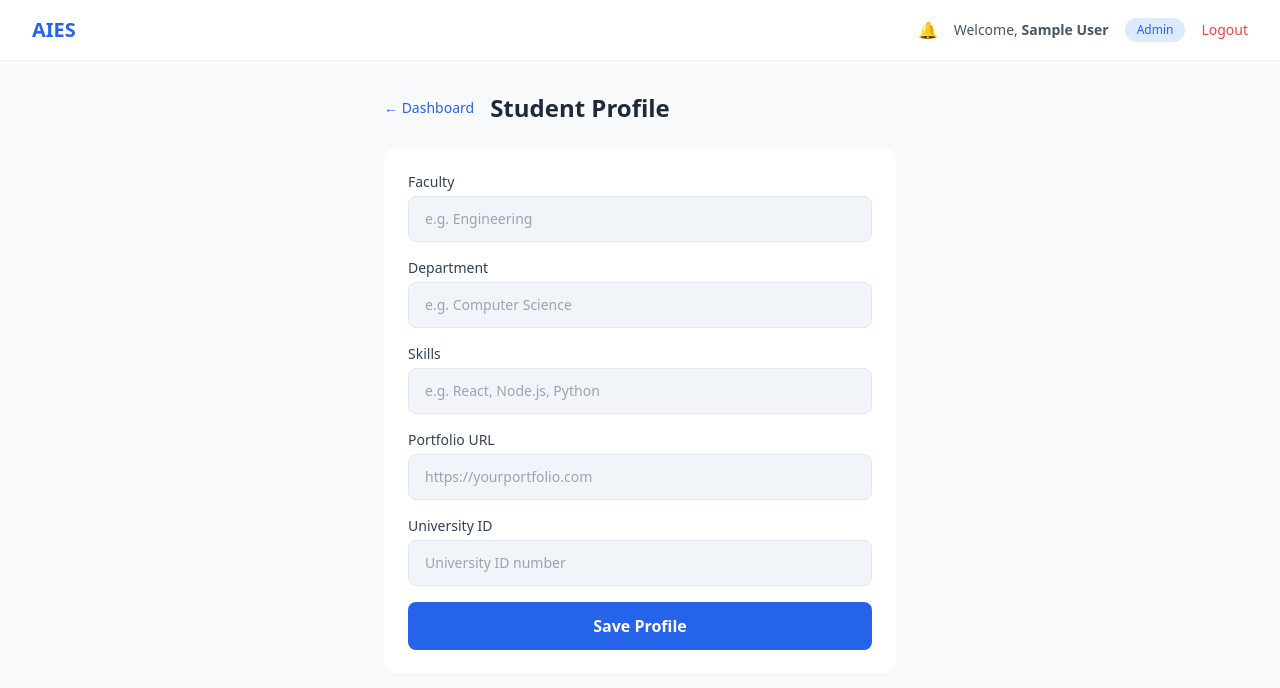
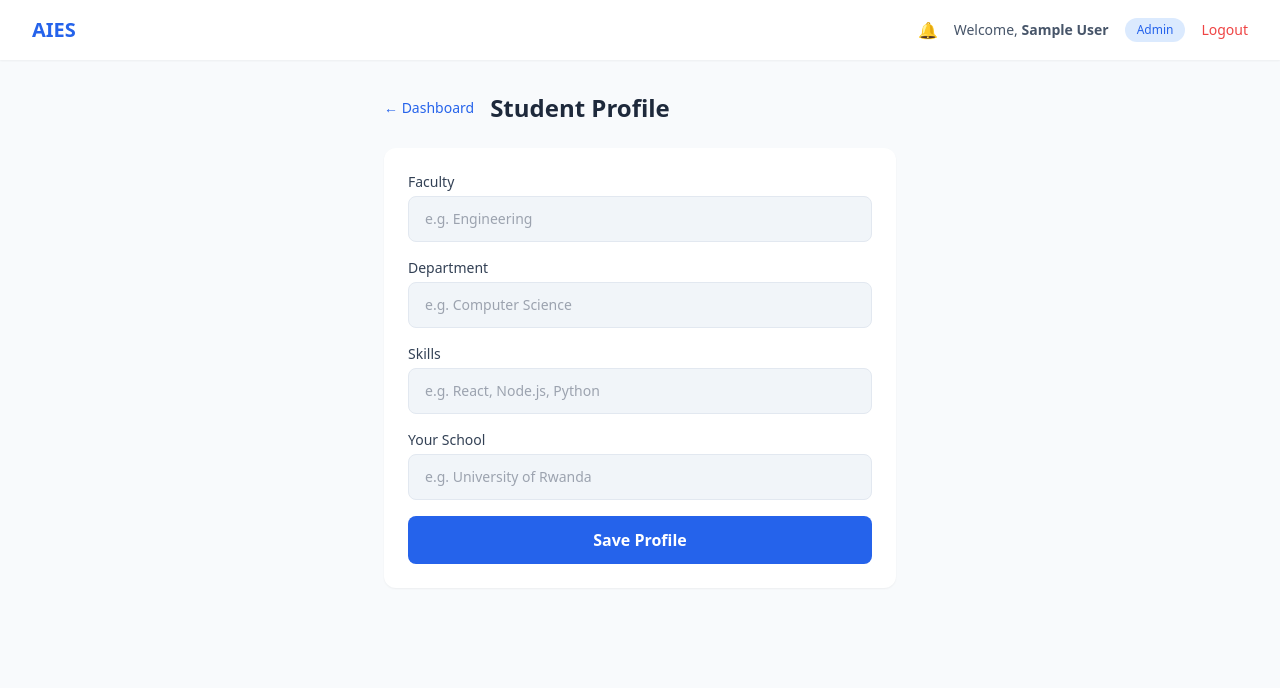
Before and after one commit to kwizerasamuel14/aies-project, a React (Create React App) app in the folder client/: page /profile/student in a window 1280 px wide. Shown: the top 688 px of the page. Built offline with nearby package versions, Linux system fonts and the light colour scheme; no server answers; sample sign-in values are in the browser's storage.

Commit message:
fix student profile, company profile, rename fields, admin account

```diff
--- a/client/src/pages/CompanyProfile.jsx
+++ b/client/src/pages/CompanyProfile.jsx
@@ -13,7 +13,7 @@ export default function CompanyProfile() {
   const [error, setError] = useState('');
   const [loading, setLoading] = useState(false);
 
-  useEffect(() => {
+  const fetchProfile = () => {
     axios.get(`${API}/api/companies/profile`, { headers: { Authorization: `Bearer ${token}` } })
       .then(res => setForm({
         name: res.data.name || '',
@@ -21,7 +21,9 @@ export default function CompanyProfile() {
         location: res.data.location || '',
         email: res.data.email || '',
       })).catch(() => {});
-  }, [token]);
+  };
+
+  useEffect(() => { fetchProfile(); }, [token]);
 
   const handleSubmit = async (e) => {
     e.preventDefault();
@@ -30,6 +32,7 @@ export default function CompanyProfile() {
     try {
       await axios.put(`${API}/api/companies/profile`, form, { headers: { Authorization: `Bearer ${token}` } });
       setMessage('Profile saved successfully!');
+      fetchProfile();
       setTimeout(() => setMessage(''), 3000);
     } catch (err) {
       setError(err.response?.data?.message || 'Failed to save');
--- a/client/src/pages/Register.jsx
+++ b/client/src/pages/Register.jsx
@@ -6,7 +6,7 @@ import API from '../api';
 const roles = [
   { value: 'student', label: 'Student' },
   { value: 'company', label: 'Company' },
-  { value: 'university', label: 'University' },
+  { value: 'university', label: 'School' },
   { value: 'academic_supervisor', label: 'Academic Supervisor' },
   { value: 'company_supervisor', label: 'Company Supervisor' },
 ];
--- a/client/src/pages/StudentProfile.jsx
+++ b/client/src/pages/StudentProfile.jsx
@@ -8,7 +8,7 @@ export default function StudentProfile() {
   const user = JSON.parse(localStorage.getItem('user') || '{}');
   const token = localStorage.getItem('token');
   const navigate = useNavigate();
-  const [form, setForm] = useState({ department: '', faculty: '', skills: '', portfolio_url: '', university_id: '' });
+  const [form, setForm] = useState({ department: '', faculty: '', skills: '', portfolio_url: '' });
   const [message, setMessage] = useState('');
   const [error, setError] = useState('');
   const [loading, setLoading] = useState(false);
@@ -20,7 +20,6 @@ export default function StudentProfile() {
         faculty: res.data.faculty || '',
         skills: res.data.skills || '',
         portfolio_url: res.data.portfolio_url || '',
-        university_id: res.data.university_id || '',
       })).catch(() => {});
   }, [token]);
 
@@ -43,8 +42,7 @@ export default function StudentProfile() {
     { label: 'Faculty', key: 'faculty', placeholder: 'e.g. Engineering' },
     { label: 'Department', key: 'department', placeholder: 'e.g. Computer Science' },
     { label: 'Skills', key: 'skills', placeholder: 'e.g. React, Node.js, Python' },
-    { label: 'Portfolio URL', key: 'portfolio_url', placeholder: 'https://yourportfolio.com' },
-    { label: 'University ID', key: 'university_id', placeholder: 'University ID number' },
+    { label: 'Your School', key: 'portfolio_url', placeholder: 'e.g. University of Rwanda' },
   ];
 
   return (
```
Also changed, not shown: 1 other file (tests, documents, lock files or other folders).
